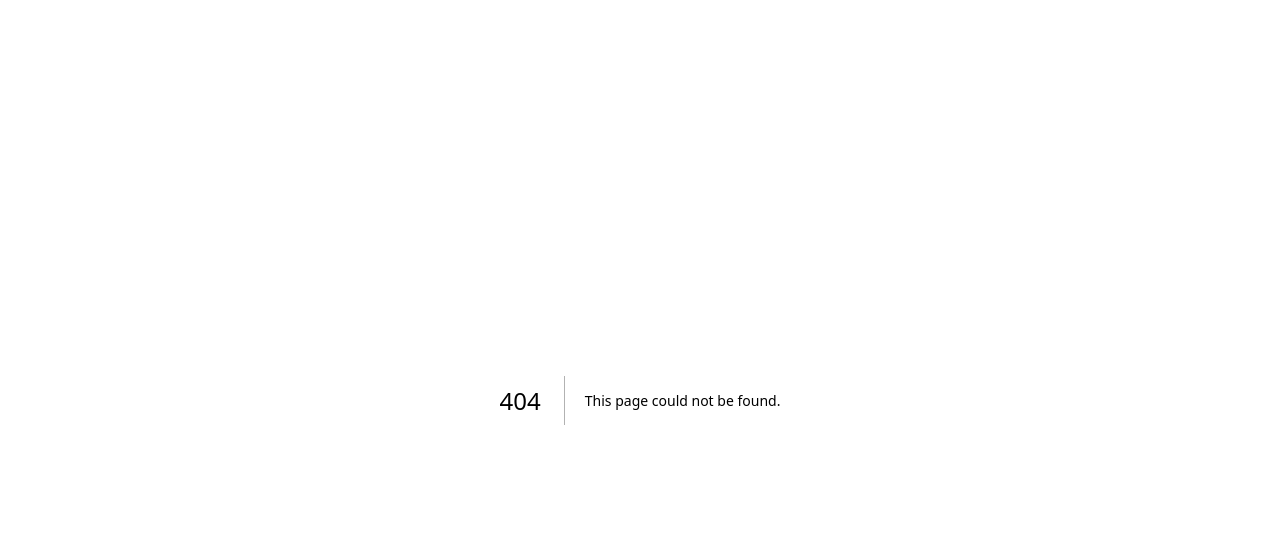
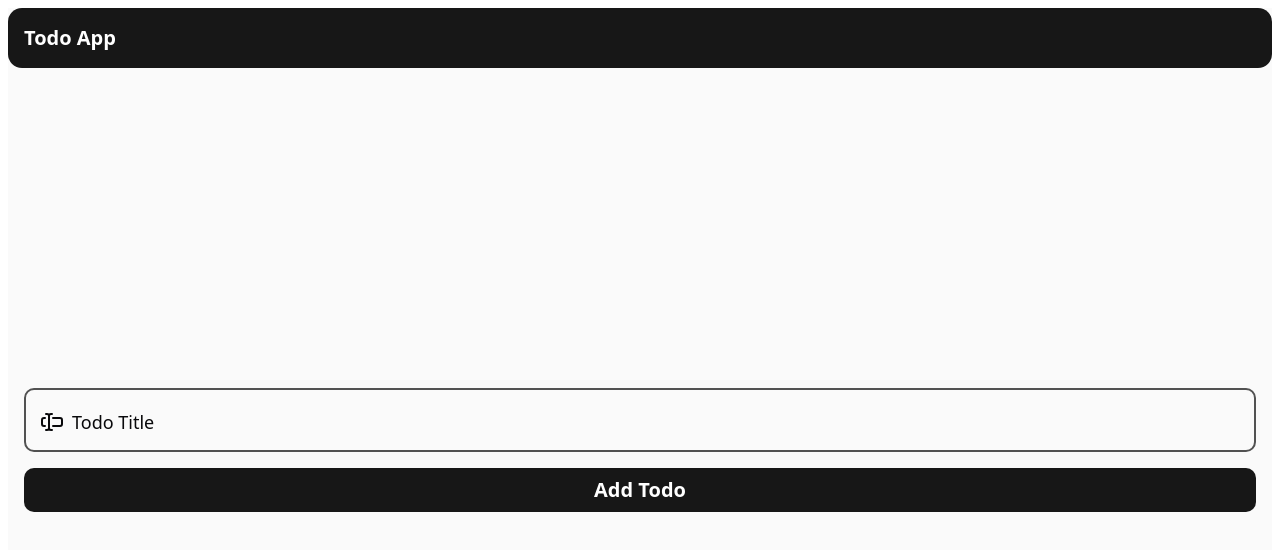
Before and after one commit to pratyakshkwatra/todo, a Next.js app: page /add_todo in a window 1280 px wide. Before the commit this address had no page. Shown: the top 550 px of the page. Built offline with nearby package versions, Linux system fonts and the light colour scheme; no server answers.

Commit message:
chore: restructured file tree

```diff
--- /dev/null
+++ b/src/actions/todoActions.tsx
@@ -0,0 +1,21 @@
+"use server";
+
+import { db } from "@/db/db";
+import { todosTable } from "@/db/schema";
+import { eq } from "drizzle-orm";
+import { revalidatePath } from "next/cache";
+import { redirect } from "next/navigation";
+
+export async function addTodoAction(title: string) {
+  await db.insert(todosTable).values({ title });
+  redirect("/");
+}
+
+export async function getTodosAction() {
+  return await db.select().from(todosTable).orderBy(todosTable.createdAt);
+}
+
+export async function deleteTodosAction({ id }: { id: number }) {
+  await db.delete(todosTable).where(eq(todosTable.id, id));
+  revalidatePath("/");
+}
--- /dev/null
+++ b/src/app/add_todo/page.tsx
@@ -0,0 +1,64 @@
+"use client";
+
+import { useState } from "react";
+import AppBar from "@/components/appbar";
+import { TextCursorInput } from "lucide-react";
+import { addTodoAction } from "@/actions/todoActions";
+
+export default function AddTodoPage() {
+  const [title, setTitle] = useState("");
+  const [error, setError] = useState("");
+
+  const handleAddTodo = async () => {
+    if (!title.trim()) {
+      setError("Todo title cannot be empty");
+      return;
+    }
+    setError("");
+    await addTodoAction(title);
+    setTitle("");
+  };
+
+  return (
+    <div className="m-2 flex flex-col h-screen bg-neutral-50">
+      <AppBar showTrailing={false} />
+      <div className="mt-6 flex flex-col items-center justify-center flex-1 px-4">
+        <div className="w-full flex flex-col gap-3">
+          <label className="flex flex-col-reverse relative group">
+            <input
+              type="text"
+              name="todo_title"
+              required
+              value={title}
+              onChange={(e) => {
+                setTitle(e.target.value);
+                if (error) setError("");
+              }}
+              className={`border-2 px-4 py-3 leading-9 rounded-lg outline-none ${
+                error ? "border-red-500" : "border-neutral-600"
+              }`}
+            />
+            <span
+              className={`flex gap-2 justify-center items-center text-lg absolute left-4 transition-all duration-200 ${
+                title
+                  ? "-translate-y-18 text-lg text-neutral-600"
+                  : "-translate-y-4 text-lg"
+              } group-focus-within:-translate-y-18 group-focus-within:text-lg group-focus-within:text-neutral-600`}
+            >
+              <TextCursorInput />
+              Todo Title
+            </span>
+          </label>
+
+          {error && <p className="text-red-500 text-sm mt-1">{error}</p>}
+        </div>
+        <button
+          onClick={handleAddTodo}
+          className="mt-4 w-full py-2 bg-neutral-900 text-white font-bold rounded-lg text-xl hover:bg-neutral-800 focus:border-neutral-800 transition duration-200"
+        >
+          Add Todo
+        </button>
+      </div>
+    </div>
+  );
+}
--- /dev/null
+++ b/src/components/appbar.tsx
@@ -0,0 +1,37 @@
+"use client";
+
+import { Plus } from "@deemlol/next-icons";
+import { motion } from "motion/react";
+import { useRouter } from "next/navigation";
+
+export default function AppBar({ showTrailing }: { showTrailing: Boolean }) {
+  const router = useRouter();
+
+  return (
+    <div className="bg-neutral-900 p-4 rounded-xl flex justify-between">
+      <motion.p
+        initial={{ opacity: 0 }}
+        animate={{ opacity: 1 }}
+        transition={{ duration: 1, ease: "easeInOut" }}
+        onClick={() => router.push("/")}
+        style={{ cursor: "pointer" }}
+        className="text-white text-xl font-bold"
+      >
+        Todo App
+      </motion.p>
+      {showTrailing ? (
+        <motion.div
+          initial={{ opacity: 0 }}
+          animate={{ opacity: 1 }}
+          style={{ cursor: "pointer" }}
+          transition={{ delay: 0.25, duration: 1, ease: "easeInOut" }}
+        >
+          <Plus
+            className="text-white"
+            onClick={() => router.push("/add_todo")}
+          ></Plus>
+        </motion.div>
+      ) : null}
+    </div>
+  );
+}
--- /dev/null
+++ b/src/components/body.tsx
@@ -0,0 +1,22 @@
+import ListTile from "./listtile";
+import { Todo } from "../models/todo";
+import { AnimatePresence } from "framer-motion";
+
+export default function Body({ items }: { items: Array<Todo> }) {
+  return items.length !== 0 ? (
+    <div className="mt-4 flex-1 flex flex-col">
+      <AnimatePresence>
+        {items.map((item) => (
+        <ListTile todo={item} key={item.id}></ListTile>
+      ))}
+      </AnimatePresence>
+    </div>
+  ) : (
+    <div className="h-full flex flex-col items-center justify-center">
+      <p className="text-center text-neutral-900 font-bold text-3xl">No todos available</p>
+      <p className="text-center text-neutral-400">
+        Click the plus icon to add a todo
+      </p>
+    </div>
+  );
+}
--- /dev/null
+++ b/src/components/listtile.tsx
@@ -0,0 +1,24 @@
+"use client"
+
+import { X } from "@deemlol/next-icons";
+import { Todo } from "../models/todo";
+import { deleteTodosAction } from "../actions/todoActions";
+import { Calendar } from "lucide-react";
+import { motion } from "motion/react"
+
+export default function ListTile({ todo }: { todo: Todo }) {
+  return (
+    <motion.div initial={{ opacity: 0 }} animate={{ opacity: 1 }} transition={{ duration: 0.75, ease: "easeInOut" }} className="rounded-lg px-4 py-2 bg-neutral-100 flex justify-between mb-4 items-center">
+      <div>
+        <div className="flex items-center justify-center gap-2">
+          <Calendar size={18} style={{ color: '#a1a1a1' }}></Calendar>
+          <p className="font-medium text-neutral-400">{todo.createdAt.toLocaleString()}</p>
+        </div>
+        <p className="font-bold text-xl">{todo.title == "Test" ? "" : todo.title}</p>
+      </div>
+      <X
+        onClick={async () => await deleteTodosAction({ id: todo.id })}
+      ></X>
+    </motion.div>
+  );
+}
--- /dev/null
+++ b/tailwind.config.js
@@ -0,0 +1,11 @@
+// tailwind.config.js
+
+/** @type {import('tailwindcss').Config} */
+module.exports = {
+  content: [],
+  theme: {
+    extend: {},
+  },
+  darkMode: "class",
+  plugins: [],
+};
```
